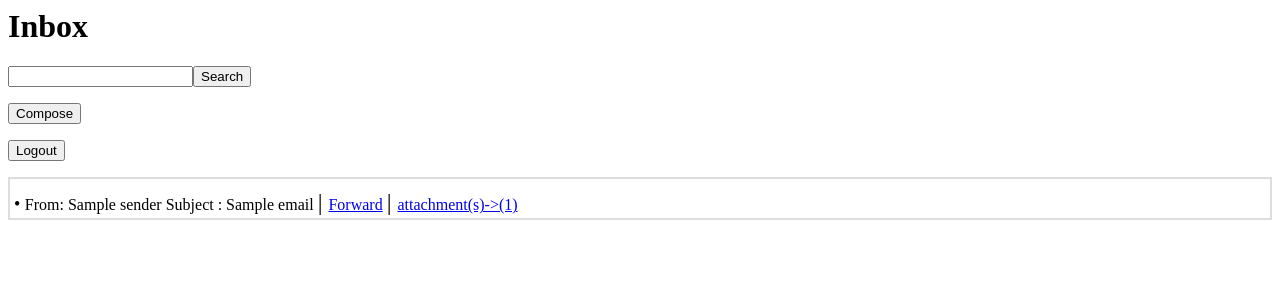
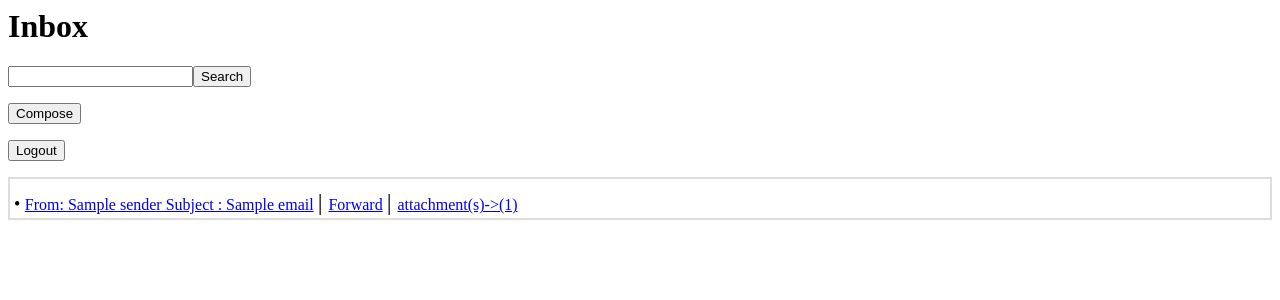
Before and after one commit to Intro-to-SE-Lab-Fall-21-Section-2/Group_3, a Django app: template emailClient/login/templates/login/pulledMail.html in a window 1280 px wide. Shown: the top 300 px of the page. Run offline with Django 3.2, Linux system fonts and the light colour scheme; the template is opened without the code that fills it: most values are stand-ins (such as "Sample title", 1, 10 or a date in 2020).

Commit message:
clickable link and dynamic IMAP lookup issue #35 and #36

```diff
--- a/emailClient/login/templates/login/pulledMail.html
+++ b/emailClient/login/templates/login/pulledMail.html
@@ -15,8 +15,8 @@
 
 <p style ="padding:10px 4px 2px 4px; color: #000; background-color: #ffffff; border: #dddddd 2px solid;"
 
-<a href="../message/{{ email.mailNum }}">
-<body/>  <font size="+1"> • </font> From:  {{ email.sender }} Subject : {{ email.subject }}</a>
+
+<body/>  <font size="+1"> • </font> <a href="../message/{{ email.mailNum }}">From:  {{ email.sender }} Subject : {{ email.subject }}</a>
 <body>  <body/>
 <font size="+2"> | </font> <a href="../forward/{{ email.mailNum }}"> Forward</a>
 
```
